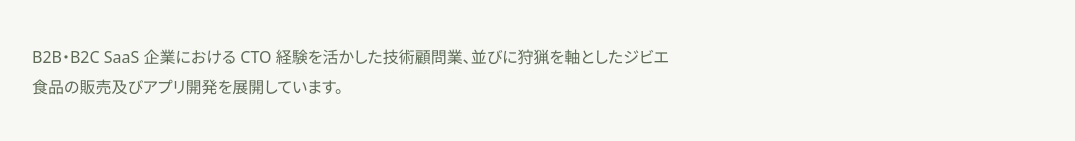
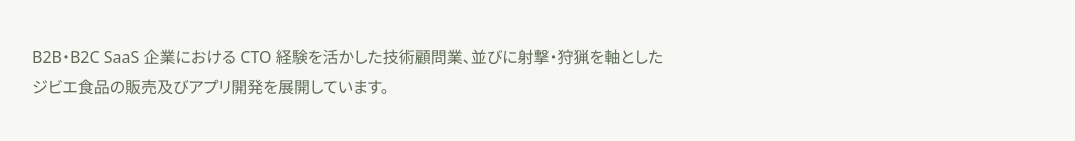
Before and after one commit to 1tsuki/glhf-labs.jp, a plain HTML site: page index.html in a window 1280 px wide. Shown: the part 372-513 px from the top of the page, without its empty margins (88-1163 px from the left). Drawn offline with Linux system fonts and the light colour scheme.

Commit message:
冒頭の説明文を「射撃・狩猟を軸とした」にし、ClayLens も範囲に含める
Co-Authored-By: Claude Opus 5.5 <noreply@anthropic.com>

```diff
--- a/index.html
+++ b/index.html
@@ -156,7 +156,7 @@
     <div class="wrap hero">
       <p class="eyebrow">Good luck, have fun.</p>
       <h1>生きることを、<br>全力で楽しもう。</h1>
-      <p class="sub">B2B・B2C SaaS 企業における CTO 経験を活かした技術顧問業、並びに狩猟を軸としたジビエ食品の販売及びアプリ開発を展開しています。</p>
+      <p class="sub">B2B・B2C SaaS 企業における CTO 経験を活かした技術顧問業、並びに射撃・狩猟を軸としたジビエ食品の販売及びアプリ開発を展開しています。</p>
       <div class="cta">
         <a class="btn primary" href="mailto:info@glhf-labs.jp">相談する</a>
         <a class="btn ghost" href="#service">支援内容を見る</a>
```
